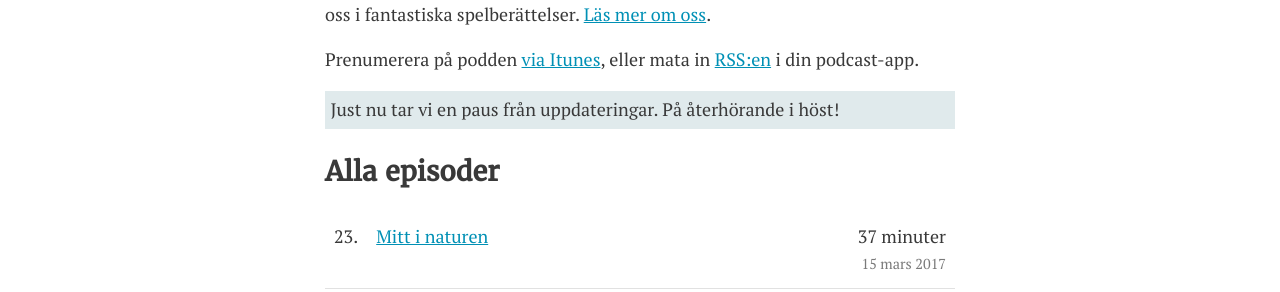
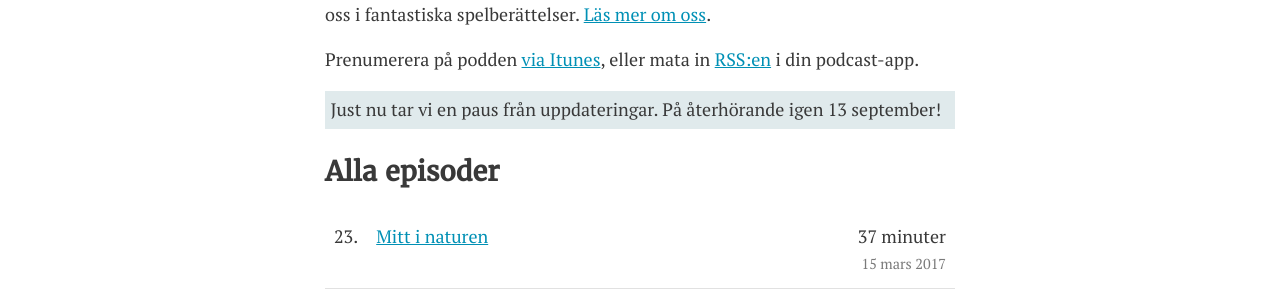
Before and after one commit to svendahlstrand/spelkosmos.se, a Jekyll site: the page built from index.md, in a window 1280 px wide and 900 px high. Shown: the part 412-704 px from the top of the window. Built offline with Jekyll 4.4.1, drawn with Linux system fonts in a browser that asks for light colours; our own code applies the rules of GitHub Pages for plain Markdown files.

Commit message:
Update notice.

```diff
--- a/index.md
+++ b/index.md
@@ -8,7 +8,7 @@ Det här är en peppig podcast om tv- och datorspel. Upplev nya och gamla spelv
 
 Prenumerera på podden [via Itunes][2], eller mata in [RSS:en][3] i din podcast-app.
 
-<p class="highlight" markdown="1">Just nu tar vi en paus från uppdateringar. På återhörande i höst!</p>
+<p class="highlight" markdown="1">Just nu tar vi en paus från uppdateringar. På återhörande igen 13 september!</p>
 
 ## Alla episoder
 
```
Also changed, not shown: 1 other file.
